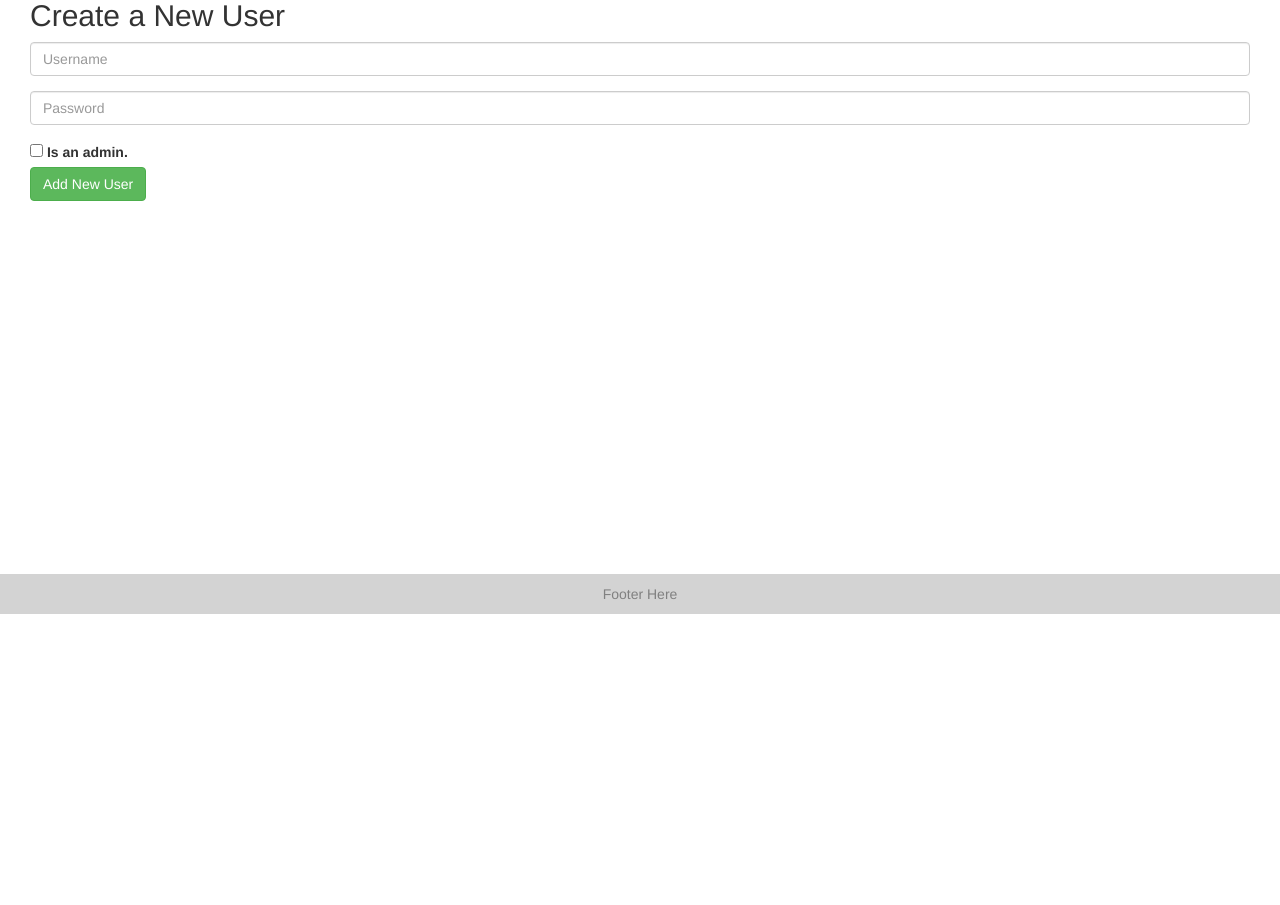
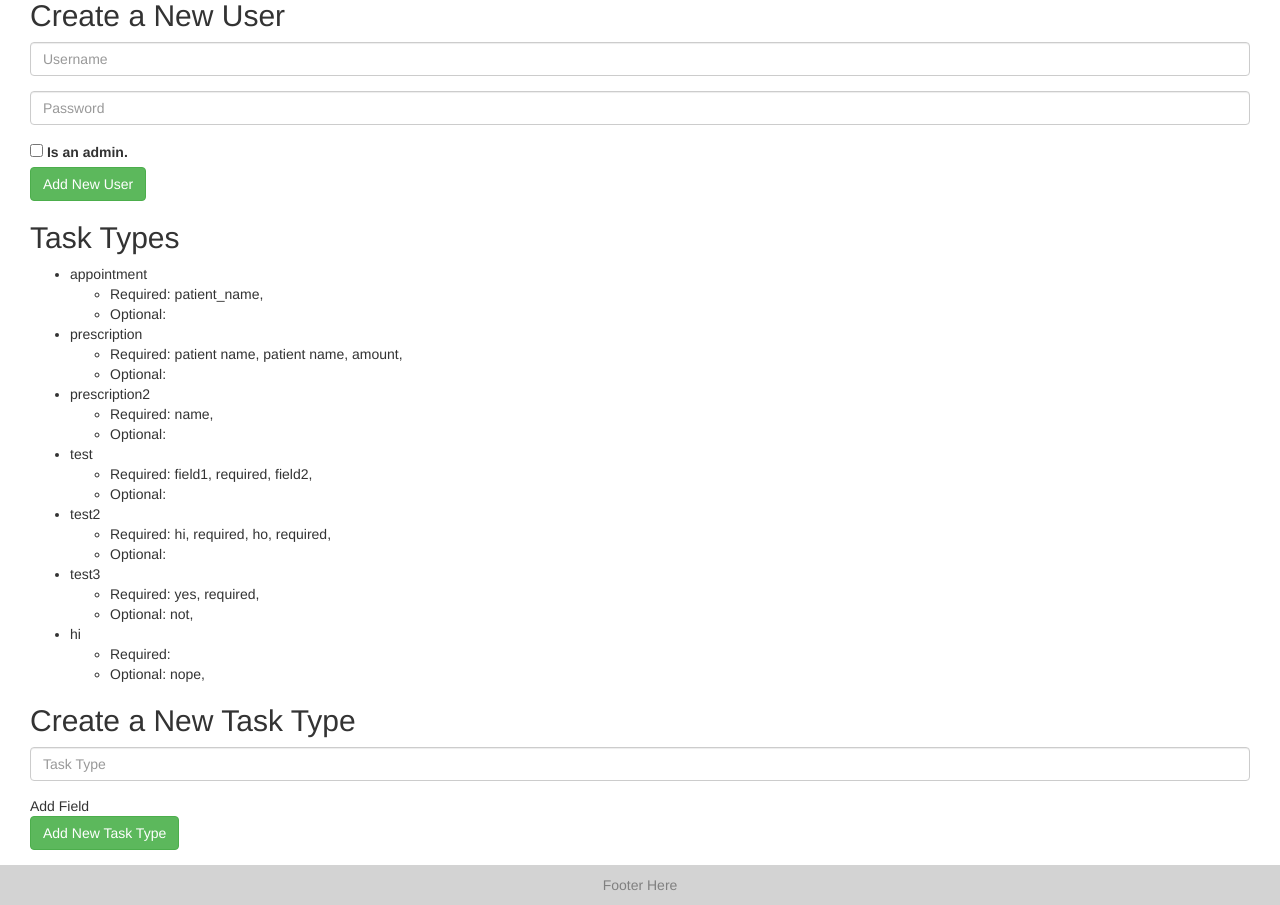
Before and after one commit to caboonie/globemed, a Flask app: page /dashboard in a window 1280 px wide. Shown: the part 186-1091 px from the top of the page. Before the commit the page ends 800 px from the top, so only its background shows below. Run offline with Flask 2, Linux system fonts and the light colour scheme; a user stored in the database is signed in; some libraries are stand-ins or nearby versions.

Commit message:
adding more progress

```diff
--- a/app.py
+++ b/app.py
@@ -56,7 +56,7 @@ def logout():
 @app.route('/dashboard')
 @check_login_wrapper
 def dashboard():
-    return render_template("dashboard.html")
+    return render_template("dashboard.html", task_types = get_task_types())
 
 @app.route("/add_user", methods = ['POST'])
 @check_login_wrapper
@@ -76,6 +76,27 @@ def add_user():
     create_user(username, password, is_admin)
     return redirect(url_for('dashboard'))
 
+@app.route('/add_task_type',  methods = ['POST'])
+@check_login_wrapper
+def add_task_type():
+    print("form", request.form)
+    task_type = request.form['task_type']
+    required_fields = []
+    optional_fields = []
+    for field in request.form:
+        if field in ["task_type"] or "required" in field or request.form[field] == "":
+            continue
+        else:
+            count = field.split("_")[1]
+            if "required_"+count in request.form:
+                required_fields.append(request.form[field])
+            else:
+                optional_fields.append(request.form[field])
+    create_task_type(task_type, required_fields, optional_fields)
+    flash("Task Type: " + task_type + " created!")
+
+    return redirect(url_for('dashboard'))
+
 @app.route('/tasks')
 @check_login_wrapper
 def tasks():
@@ -90,7 +111,7 @@ def task(task_id):
 @check_login_wrapper
 def add_task():
     if request.method == 'GET':
-        return render_template("add_task.html")
+        return render_template("add_task.html", task_types=get_task_types())
     else:
         pass
 
--- a/database.py
+++ b/database.py
@@ -33,23 +33,56 @@ user = session.query(User).filter_by(username='admin').first()
 if not user:
     create_user('admin','nimda', True)
 
+# Task Type Interactions
+
+def create_task_type(task_type, required_fields, optional_fields):
+    task_type = TaskType(task_type=task_type, required_fields=required_fields, optional_fields=optional_fields)
+    session.add(task_type)
+    session.commit()
+
+def get_task_types():
+    return session.query(TaskType).all()
+
+def get_task_type(task_type_id):
+    return session.query(TaskType).filter_by(id=task_type_id).first()
+
+def get_task_type_by_name(name):
+    return session.query(TaskType).filter_by(task_type=name).first()
+
+
+task_type = get_task_type_by_name("appointment")
+if not task_type:
+    create_task_type("appointment", ["patient_name"], [])
+
 # Task Interactions
 
-def create_task(user, due_date, description, task_type, **kwargs):
+def create_task(user, due_date, description, task_type, fields=None):
+    if fields == None:
+        fields = {}
+    task_type_meta = get_task_type_by_name(task_type)
+    if not task_type_meta:
+        return False, "Not a valid task type"
+    elif not all([field in fields for field in task_type_meta.required_fields]):
+        return False, "Missing required_fields: " + " ".join([field for field in task_type_meta.required_fields if field not in fields])
+    elif not all([field in task_type_meta.required_fields+task_type_meta.optional_fields for field in fields]):
+        return False, "Contains extraneous fields: " + " ".join([field for field in fields if field not in task_type_meta.required_fields+task_type_meta.optional_fields])
+
     task = Task(creator_id=user.id, created_datetime=datetime.now(), created_datestring=datetime.now().strftime("%m/%d/%Y"), due_datetime=due_date, due_datestring=due_date.strftime("%m/%d/%Y"),
-        description=description, task_type=task_type, **kwargs)
+        description=description, task_type=task_type, fields=fields)
 
     session.add(task)
     session.commit()
-    return task
+    return True, task
 
-def create_appointment(user, due_date, description, patient_name):
-    task = Appointment(creator_id=user.id, created_datetime=datetime.now(), created_datestring=datetime.now().strftime("%m/%d/%Y"), due_datetime=due_date, due_datestring=due_date.strftime("%m/%d/%Y"),
-        description=description, task_type='appointment', patient_name=patient_name)
+# def create_appointment(user, due_date, description, patient_name):
+#     task = Appointment(creator_id=user.id, created_datetime=datetime.now(), created_datestring=datetime.now().strftime("%m/%d/%Y"), due_datetime=due_date, due_datestring=due_date.strftime("%m/%d/%Y"),
+#         description=description, task_type='appointment', patient_name=patient_name)
 
-    session.add(task)
-    session.commit()
-    return task
+#     session.add(task)
+#     session.commit()
+#     return task
+
+
 
 def get_tasks():
     return session.query(Task).all()
@@ -64,6 +97,6 @@ def search_descr(search_text):
             filtered_tasks.append(task)
     return filtered_tasks
 
-# create_task(session.query(User).filter_by(username='admin').first(), datetime.now(), "test", "appointment", patient_name="caleb")
+create_task(session.query(User).filter_by(username='admin').first(), datetime.now(), "test", "appointment", {"patient_name":"caleb"})
 # create_task(session.query(User).filter_by(username='admin').first(), datetime.now(), "test2", "prescription")
 # create_appointment(session.query(User).filter_by(username='admin').first(), datetime.now(), "tes;sdlkjf;ladskjfl;asdlkldjfklsdfj kdjklfsdj;lkfjksdl akdlfjkdsj dlakfjdskljf slkdfjlkdsjfdslkj sdflkjdslkjt", "caleb")
--- a/templates/dashboard.html
+++ b/templates/dashboard.html
@@ -1,25 +1,106 @@
 {% extends "layout.html" %}
 
 {% block body %}
+
+
 
   <h1>Admin Dashboard</h1>
 
   <form action="{{ url_for('add_user') }}" method = 'post'>
   	<h2>Create a New User</h2>
     <div class="form-group">
-      <input id="input-username1" class="username form-control" type="text" name="username" placeholder="Username">
+      <input id="input_username1" class="username form-control" type="text" name="username" placeholder="Username">
     </div>
 
     <div class="form-group">
-      <input id="input-password1" class="username form-control" type="text" name="password" placeholder="Password">
+      <input id="input_password1" class="username form-control" type="text" name="password" placeholder="Password">
     </div>
 
     <input type="checkbox" name="is_admin" value="is_admin">
 	  <label for="is_admin"> Is an admin.</label><br>
 
-    <button class="btn btn-success" type="submit" id="submit-new-user"> Add New User </button>
+    <button class="btn btn-success" type="submit" id="submit_new_user"> Add New User </button>
   </form>
 
+
+  <h2>Task Types</h2>
+  <ul>
+  {% for task_type in task_types %}
+    <li>{{task_type.task_type}}
+      <ul>
+        <li>Required: {% for field in task_type.required_fields %} {{field}}, {% endfor %} </li>
+        <li>Optional: {% for field in task_type.optional_fields %} {{field}}, {% endfor %} </li>
+      </ul>
+    </li>
+
+  {% endfor %}
+  </ul>
+
+  <!-- create new task types with appropriate fields... -->
+  <form action="{{ url_for('add_task_type') }}" method = 'post'>
+    <h2>Create a New Task Type</h2>
+    <div class="form-group">
+      <input id="task_type" class="username form-control" type="text" name="task_type" placeholder="Task Type">
+    </div>
+
+    <div id="task_typefields" class="form_group">
+    </div>
+
+    <!-- templates for cloning -->
+    <div style="display: none;">
+
+        <input id="field_template" class="username form-control" type="text" name="field" placeholder="Field">
+        <span id="required_label">Required: </span>
+        <input type="checkbox" id="required_template" name="required_template" value="required" checked>
+        <span id="remove_template">Remove Field</span>
+
+    </div>
+    <span onclick="addField()">Add Field</span>
+    <br>
+
+
+    <button class="btn btn-success" type="submit" id="submit_new_user"> Add New Task Type </button>
+  </form>
+
+
+<script type="text/javascript">
+  var count = 0
+
+  function addField() {
+
+    var box = jQuery("#field_template").clone();
+    box.css("display","block");
+    box.attr("id", "field_"+count)
+    box.attr("name", "field_"+count)
+    box.attr("placeholder", "Field "+count)
+    jQuery("#task_typefields").append(box);
+
+    var required_label = jQuery("#required_label").clone();
+    required_label.css("display","block");
+    jQuery("#task_typefields").append(required_label);
+
+    var required = jQuery("#required_template").clone();
+    required.css("display","block");
+    required.attr("id", "required_"+count)
+    required.attr("name", "required_"+count)
+    jQuery("#task_typefields").append(required);
+
+    var remove = jQuery("#remove_template").clone();
+    remove.css("display","block");
+    remove.attr("id", "remove_"+count)
+    remove.attr("onclick", "removeField("+count+")")
+    jQuery("#task_typefields").append(remove);
+
+
+    count += 1;
+  }
+
+  function removeField(id) {
+    jQuery("#field_"+id).css("display", "none");
+    jQuery("#field_"+id).val(""); // clear out the value so that this field is not saved
+    jQuery("#remove_"+id).css("display", "none");
+  }
+</script>
 
 
 
--- a/templates/layout.html
+++ b/templates/layout.html
@@ -11,6 +11,8 @@
   <title>GlobeMed Site</title>
 
 
+  <!-- TODO - replace this after downloading -->
+  <script src="https://ajax.googleapis.com/ajax/libs/jquery/3.5.1/jquery.min.js"></script>
   <link rel="stylesheet" href="https://maxcdn.bootstrapcdn.com/bootstrap/3.3.7/css/bootstrap.min.css" integrity="sha384-BVYiiSIFeK1dGmJRAkycuHAHRg32OmUcww7on3RYdg4Va+PmSTsz/K68vbdEjh4u" crossorigin="anonymous">
   <!-- <link rel="stylesheet" href="{{url_for('static', filename='w3.css')}}"> -->
   <link rel="stylesheet" href="{{url_for('static', filename='style.css')}}">
```
Also changed, not shown: models.py (+8 -8 lines), templates/add_task.html (+52 -1 lines), tasks.db.
